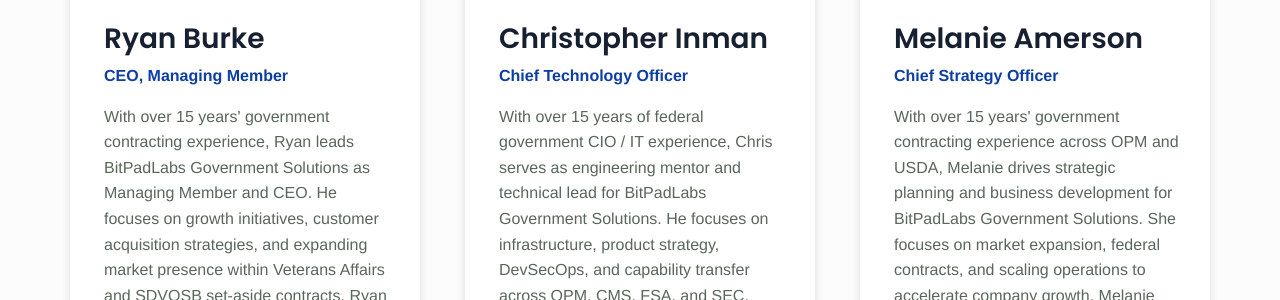
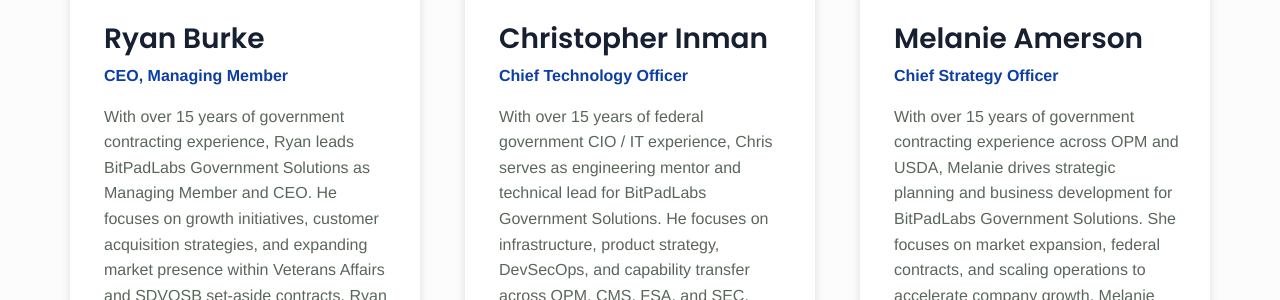
Before and after one commit to BitPadLabs/bitpadlabsgs-site, a Jekyll site: the page built from team.html, in a window 1280 px wide and 900 px high, scrolled down 426 px. Shown: the part 152-452 px from the top of the window. Built offline with Jekyll 4.4.1, drawn with Linux system fonts in a browser that asks for light colours; some of the changed text lies outside the part shown.

```diff
--- a/_data/team.yml
+++ b/_data/team.yml
@@ -3,7 +3,7 @@
   github: Severswoed
   image: Ryan-BPLGS.jpeg
   bio: >-
-    With over 15 years' government contracting experience, Ryan leads BitPadLabs Government Solutions
+    With over 15 years of government contracting experience, Ryan leads BitPadLabs Government Solutions
     as Managing Member and CEO. He focuses on growth initiatives, customer acquisition strategies,
     and expanding market presence within Veterans Affairs and SDVOSB set-aside contracts. Ryan drives
     revenue growth through strategic partnerships and innovative business development.
@@ -23,7 +23,7 @@
   github: melanieamerson
   image: Melanie-BPLGS.JPG
   bio: >-
-    With over 15 years' government contracting experience across OPM and USDA, Melanie drives strategic planning
+    With over 15 years of government contracting experience across OPM and USDA, Melanie drives strategic planning
     and business development for BitPadLabs Government Solutions. She focuses on market expansion,
     federal contracts, and scaling operations to accelerate company growth. Melanie shapes long-term vision
     and market positioning for government contracting success.
```
